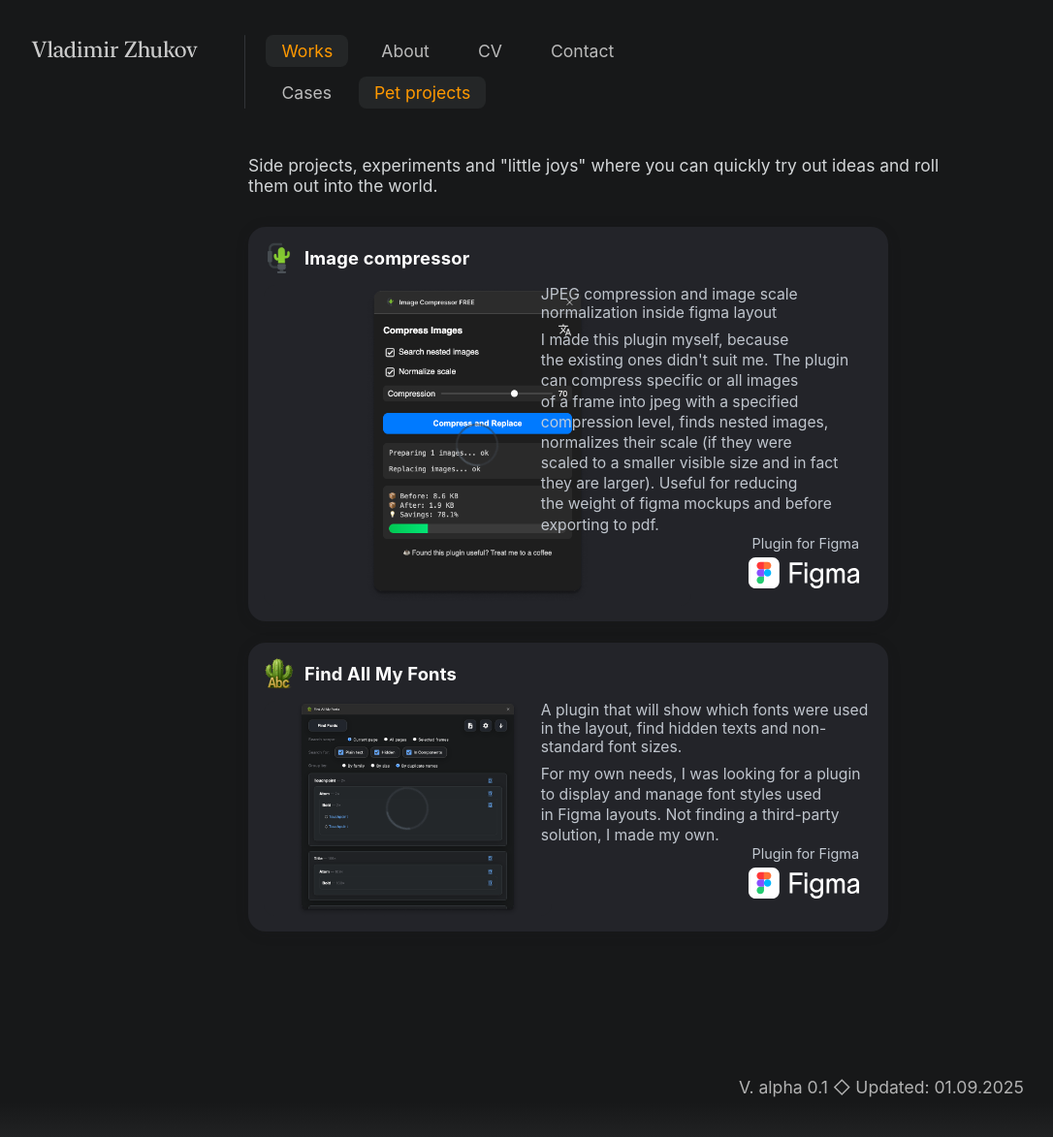
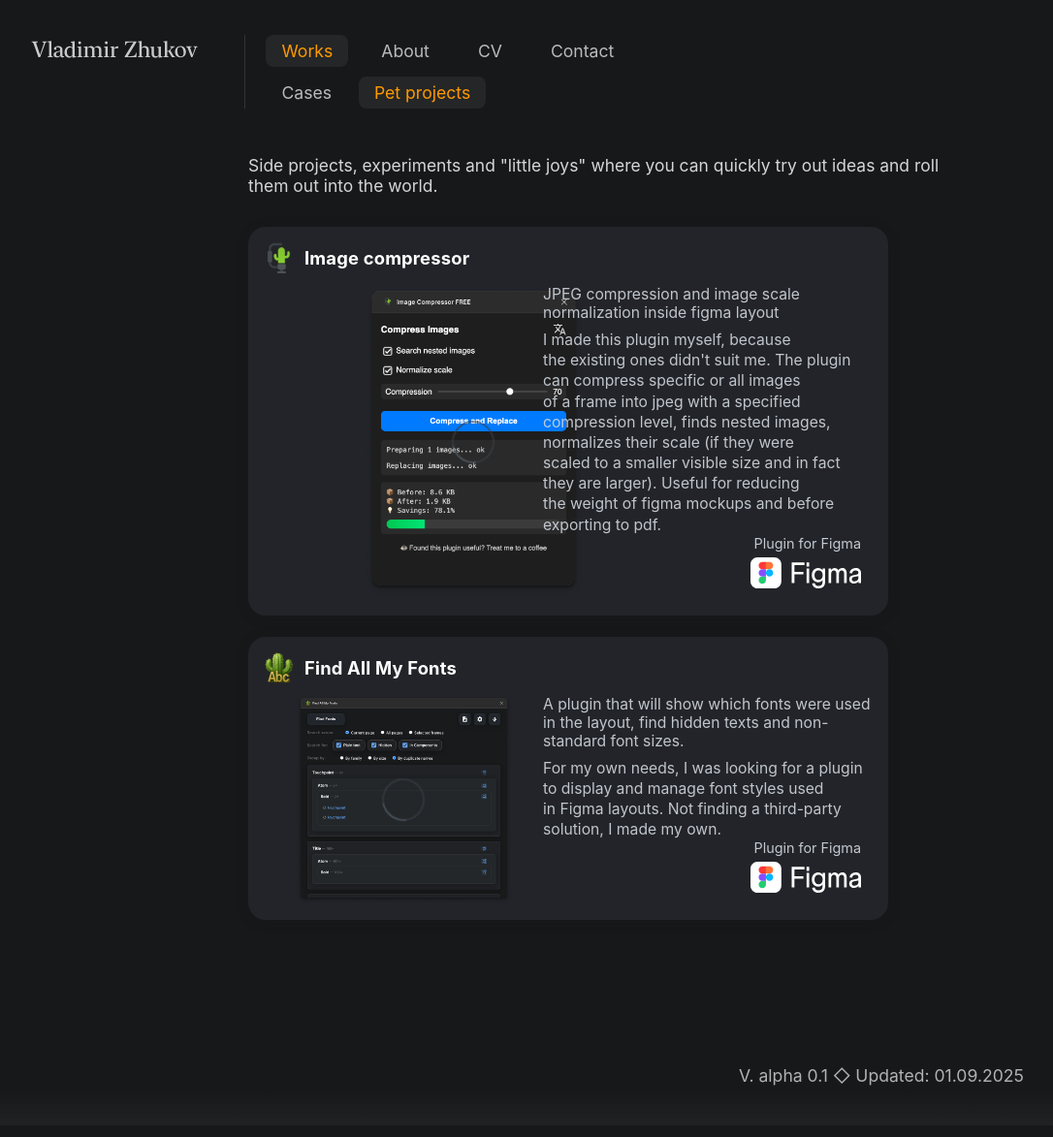
Before and after one commit to uxiscool/experience, a Jekyll site: the page built from pet-projects.md, in a window 1280 px wide. Shown: the whole page at 97% size, without its empty margins (24-1110 px from the left). Built offline with Jekyll 4.4.1, drawn with Linux system fonts in a browser that asks for light colours.

Commit message:
Add files via upload

```diff
--- a/css/main.css
+++ b/css/main.css
@@ -296,3 +296,109 @@
 .case-gallery-item:has(.case-thumb2.lazy-img:not(.is-loaded))::before{ content:""; position:absolute; top:50%; left:50%; width:40px; height:40px; border:2px solid #3a3f45; border-top-color:#5a6570; border-radius:50%; transform:translate(-50%,-50%); animation:spin 1s linear infinite; opacity:.6; z-index:2; }
 .case-thumb2.lazy-img{ opacity:0; transition:opacity .25s ease; }
 .case-thumb2.lazy-img.is-loaded{ opacity:1; animation:fadeInImage .4s ease-out; }
+
+/* ===== HOTFIX: Pet Projects layout (stable) ===== */
+
+/* Карточка: шапка + тело */
+.pp-card{
+  display:grid;
+  grid-template-rows:auto 1fr;
+  gap:12px;
+  background:#232429;
+  border-radius:18px;
+  box-shadow:0 2px 14px #181a1c29;
+  padding:16px;
+  min-height:220px;
+  min-width:0;
+  container-type:inline-size; /* для container-queries */
+}
+
+/* Шапка */
+.pp-header{
+  display:grid;
+  grid-template-columns:32px 1fr;
+  align-items:center;
+  gap:10px;
+  min-width:0;
+}
+.pp-icon{ width:32px; height:32px; display:block; }
+.pp-title{
+  margin:0; font-size:1.15rem; color:#fff;
+  white-space:nowrap; overflow:hidden; text-overflow:ellipsis;
+}
+
+/* Тело: две колонки — слева медиа, справа текстовая колонка */
+.pp-body{
+  display:grid;
+  grid-template-columns:minmax(0,1fr) minmax(0,1.25fr);
+  gap:16px;
+  align-items:stretch;
+  min-width:0;
+}
+
+/* Мобильная карточка — одна колонка */
+@container (max-width:520px){
+  .pp-body{ grid-template-columns:1fr; gap:12px; }
+}
+
+/* Фолбэк на случай отсутствия container-queries */
+@supports not (container-type:inline-size){
+  @media (max-width:700px){
+    .pp-body{ grid-template-columns:1fr; gap:12px; }
+  }
+}
+
+/* Медиа-блок слева */
+.pp-media{
+  position:relative;
+  overflow:hidden;
+  border-radius:12px;
+  background:#232429;
+  aspect-ratio:4/3;
+  min-width:0;
+}
+.pp-media-link{
+  position:relative;
+  display:block;
+  width:100%;
+  height:100%;
+  border-radius:12px;
+  text-decoration:none;
+}
+.pp-media .lazy-img{
+  width:100%;
+  height:100%;
+  object-fit:contain;
+  display:block;
+}
+
+/* Правая колонка: текст тянется, футер прижат вниз/вправо */
+.pp-side{
+  display:grid;
+  grid-template-rows:1fr auto;
+  min-width:0;
+  align-self:stretch;
+}
+.pp-text{ display:flex; flex-direction:column; gap:8px; min-width:0; }
+.pp-subtitle{ color:#cdd3db; opacity:.92; font-size:.98rem; }
+.pp-desc{ color:#cdd3db; opacity:.92; font-size:.98rem; line-height:1.35; }
+
+/* Футер в нижнем правом углу колонки */
+.pp-footer{
+  align-self:end;
+  justify-self:end;
+  display:flex;
+  flex-direction:column;
+  gap:6px;
+  align-items:flex-end;
+  margin:0 12px 12px 12px;
+}
+.pp-kind{ color:#cbd2db; font-size:.9rem; opacity:.95; text-align:right; }
+.pp-links{ display:flex; align-items:center; gap:10px; }
+.pp-links img{ height:32px; width:auto; display:block; }
+.pp-links .pp-store{
+  display:inline-flex; align-items:center; justify-content:center; border-radius:8px; text-decoration:none;
+}
+.pp-links .pp-store:focus-visible{
+  outline:2px solid #ff9900; outline-offset:3px; border-radius:8px;
+}
```
